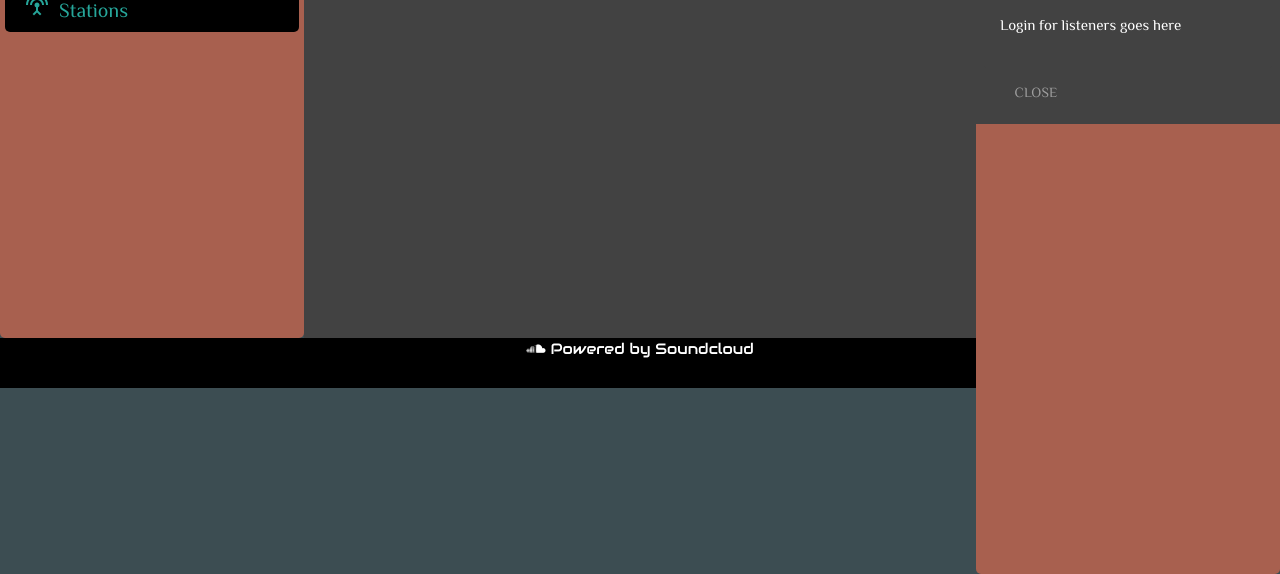
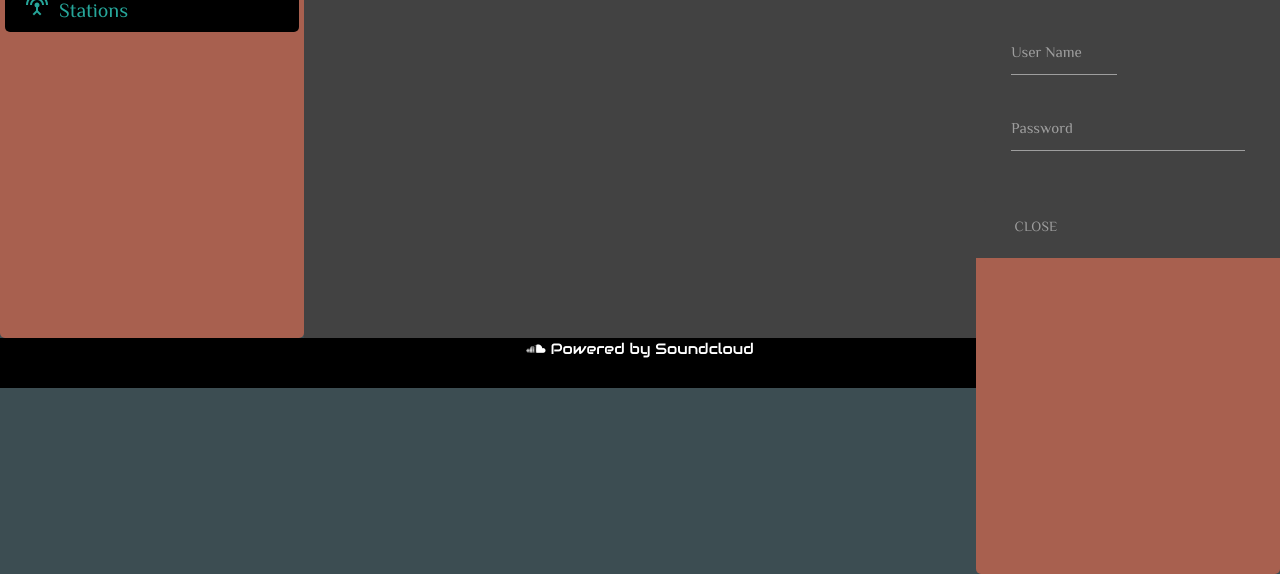
Before and after one commit to shortWav/SWFE, a website: page app/index.html in a window 1280 px wide. Both pictures are taken after a click on the button "LOGIN". Shown: the part 226-800 px from the top of the page. Drawn offline with nearby package versions, Linux system fonts and the light colour scheme; files that its build step writes are made by us from their sources; a web font is replaced by a local one.

Commit message:
Updated login

```diff
--- a/app/index.html
+++ b/app/index.html
@@ -67,7 +67,17 @@
       <md-tab label="Listeners">
         <md-content class="md-padding">
           <h3 class="md-display-2">Listeners</h3>
-          <p>Login for listeners goes here</p>
+          <!-- Login -->
+        <div class="row">
+          <div class="input-field col s6">
+          <input ng-model="user.user_name" id="user_name" type="text" class="validate">
+          <label for="user_name">User Name</label>
+          </div>
+          <div class="input-field col s12">
+          <input ng-model="user.password" id="password" type="password" class="validate">
+          <label for="password">Password</label>
+        </div>
+      </div>
         </md-content>
       </md-tab>
       <md-tab  label="Bands">
```
